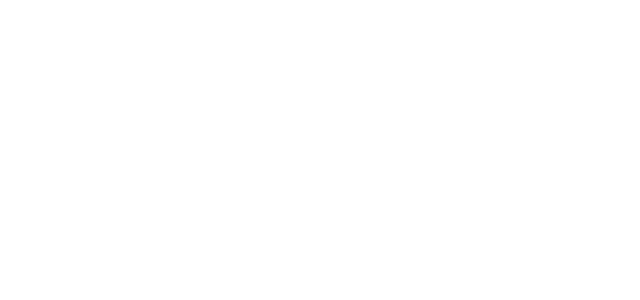
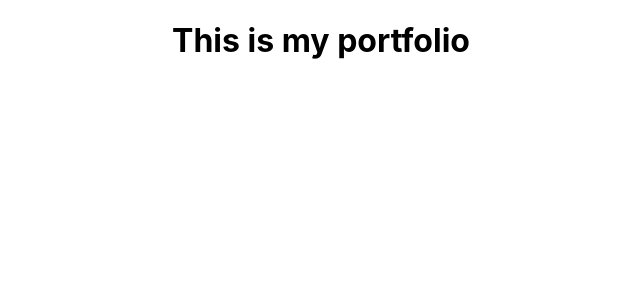
Before and after one commit to AdleeAfif/portfolio-with-react, a React (Create React App) app: page / in a window 1280 px wide. Shown: the top 300 px of the page, without its empty margins (319-959 px from the left). Built offline with nearby package versions, Linux system fonts and the light colour scheme.

Commit message:
Some minor changes

```diff
--- a/src/App.js
+++ b/src/App.js
@@ -3,7 +3,7 @@
 function App() {
   return (
     <div className="App">
-
+      <h1>This is my portfolio</h1>
     </div>
   );
 }
```
Also changed, not shown: public/index.html (line endings or trailing spaces), 1 other file (tests, documents, lock files or other folders).
